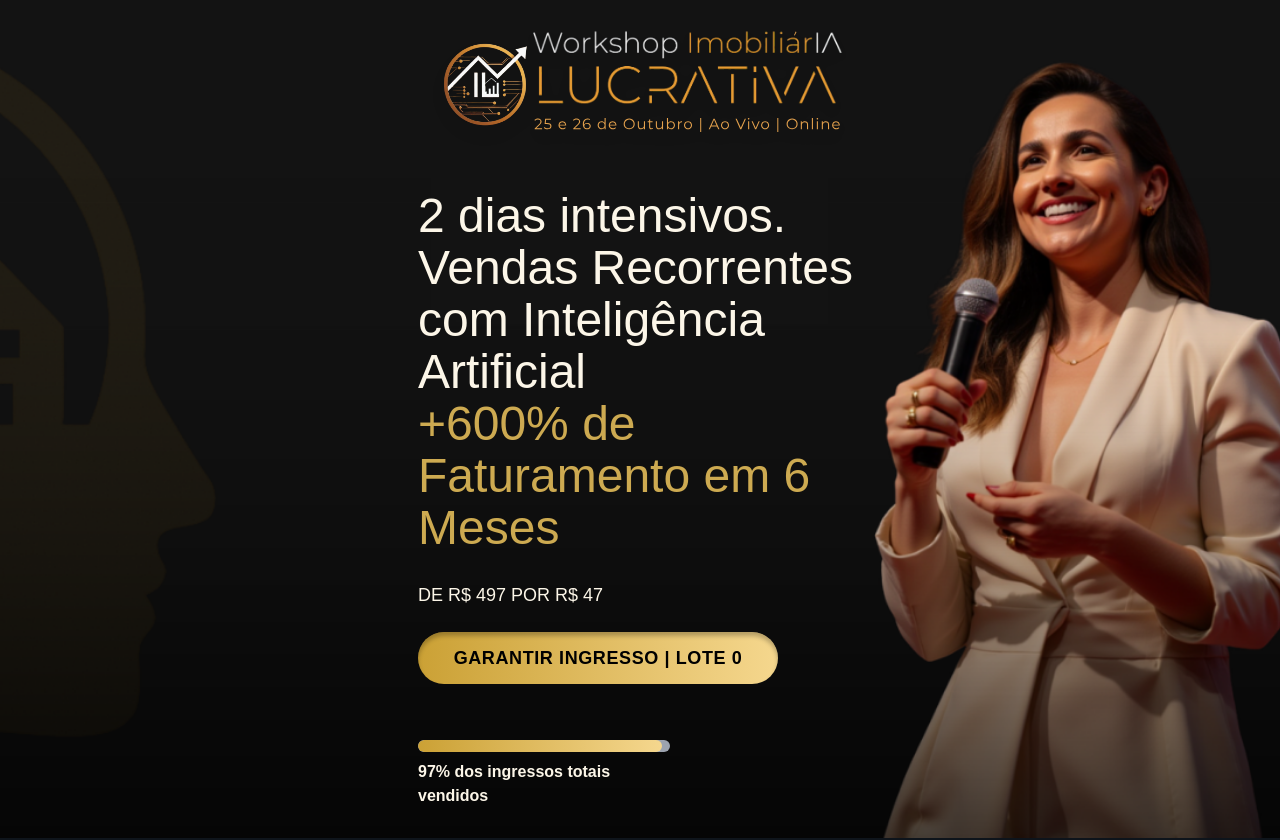
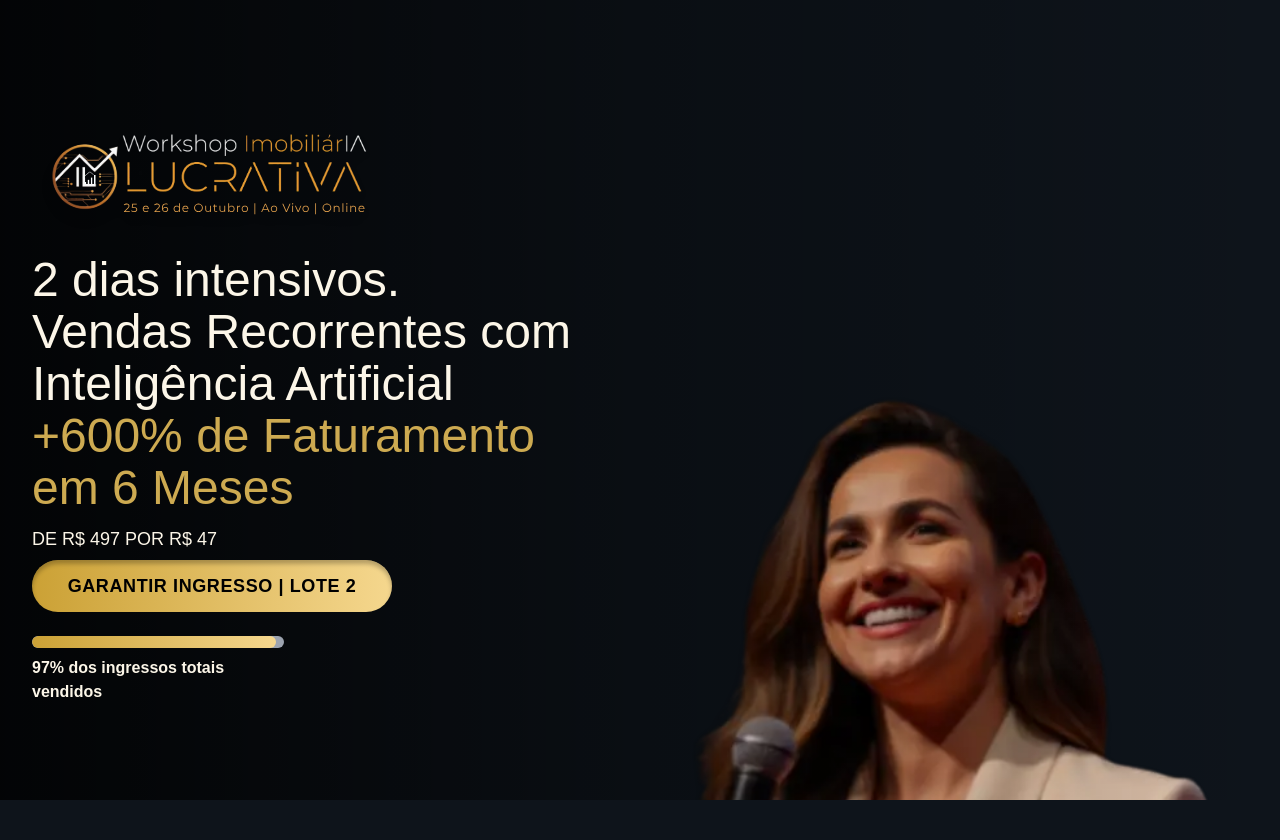
Before and after one commit to SOLANOSOX/workshop-pagina-2, a React (Vite) app: page / in a window 1280 px wide. Shown: the top 840 px of the page. Built offline with nearby package versions, Linux system fonts and the light colour scheme.

Commit message:
Ajustes na Hero e âncoras dos botões

```diff
--- a/src/components/BeforeSix2.tsx
+++ b/src/components/BeforeSix2.tsx
@@ -108,7 +108,7 @@ const BeforeSix2 = () => {
                          text-[clamp(13px,3.6vw,18px)]"
               style={{ textWrap: "balance" }}
             >
-              GARANTIR INGRESSO | LOTE 0 por apenas R$&nbsp;47
+              GARANTIR INGRESSO | LOTE 2 por apenas R$&nbsp;47
             </span>
           </Button>
         </div>
--- a/src/components/FourthSection.tsx
+++ b/src/components/FourthSection.tsx
@@ -111,7 +111,10 @@ const FourthSection = () => {
                 hover:from-[#FFD85D] hover:to-[#FFF3C0]
                 hover:shadow-[0_0_20px_rgba(255,215,0,0.7)]
               "
-              onClick={() => setIsModalOpen(true)}
+              onClick={() => {
+                const priceSection = document.getElementById("price-section");
+                priceSection?.scrollIntoView({ behavior: "smooth", block: "start" });
+              }}
             >
               Quero VENDER MAIS com IA
             </Button>
--- a/src/components/HeroSection copy 2.tsx
+++ b/src/components/HeroSection copy 2.tsx
@@ -109,7 +109,7 @@ const HeroSection = () => {
     "
               onClick={() => setIsModalOpen(true)}
             >
-              <span className="block font-bold text-[18px] leading-none">GARANTIR INGRESSO | LOTE 0</span>
+              <span className="block font-bold text-[18px] leading-none">GARANTIR INGRESSO | LOTE 2</span>
               {/* <span className="text-[1.30em] font-semibold leading-none -mt-1">
                 por apenas R$47
               </span> */}
--- a/src/components/HeroSection.tsx
+++ b/src/components/HeroSection.tsx
@@ -1,48 +1,46 @@
 import { Button } from "@/components/ui/button";
 import NewLogo2 from "@/assets/log.svg";
 import hero from "@/assets/2bew.png";
-import hero2 from "@/assets/2new2.png";
+import hero2 from "@/assets/hero-mobile.webp";
 
 const HeroSection = () => {
   return (
     <>
-      <section className="relative bg-hero-bg py-8 md:py-12 lg:py-[60px] px-4 md:px-6 lg:px-[418px] font-geist">
-        {/* md até xl-1 (768px até 1279px) */}
+      <section className="relative bg-hero-bg h-[100vh] py-8 md:py-12 lg:py-[60px] px-6 md:px-6 lg:px-8 font-geist">
+        {/* Background para todos os tamanhos */}
         <div
-          className="absolute inset-0 hidden md:block xl:hidden bg-cover bg-center"
+          className="absolute inset-0 bg-cover bg-right-top md:bg-right"
           style={{ backgroundImage: `url(${hero2})` }}
         ></div>
 
-        {/* xl até 2xl-1 (1280px até 1535px) */}
+        {/* 2xl pra cima usa hero */}
         <div
-          className="absolute inset-0 hidden md:block 2xl:hidden bg-cover bg-center"
-          style={{ backgroundImage: `url(${hero2})` }}
-        ></div>
-
-        {/* 2xl pra cima (>=1536px) */}
-        <div
-          className="absolute inset-0 hidden 2xl:block bg-cover bg-center"
+          className="absolute inset-0 hidden 2xl:block bg-cover bg-right-top md:bg-right"
           style={{ backgroundImage: `url(${hero})` }}
         ></div>
 
-        <div className="relative z-10 max-w-[1060px] mx-auto min-h-[500px] md:min-h-[600px] lg:h-[718px] flex flex-col items-start justify-center gap-6 md:gap-8">
+        {/* Overlay escuro à esquerda para destacar o texto e manter Adel visível à direita */}
+        <div className="absolute inset-0 bg-gradient-to-r from-black/90 via-black/50 to-transparent md:from-black/80 md:via-black/30 md:to-transparent"></div>
+
+        <div className="relative z-10 max-w-7xl mx-auto h-full flex items-start pt-2 md:pt-12">
+          <div className="w-[540px] max-w-[540px] flex flex-col items-start justify-start gap-3 md:gap-4">
           {/* Logo */}
-          <div className="w-full max-w-[546px] flex flex-col gap-6 md:gap-7">
-            <div className="flex flex-col items-center justify-center overflow-hidden">
+          <div className="w-full max-w-[546px] flex flex-col gap-3 md:gap-4">
+            <div className="flex flex-col items-start justify-center overflow-hidden">
               <img
                 src={NewLogo2}
                 alt="Legado Imobiliário Logo"
-                className="w-full max-w-[300px] md:max-w-[800px] lg:max-w-[1000px] h-auto object-contain drop-shadow-lg"
+                className="w-full min-w-[220px] max-w-[350px] h-auto object-contain drop-shadow-lg"
               />
             </div>
 
             {/* Main Content */}
-            <div className="flex flex-col gap-4 md:gap-6 text-center md:text-left">
+            <div className="flex flex-col gap-2 md:gap-3 text-left">
               {/* Main Title */}
               <div className="flex flex-col">
                 <h1
                   className="
-    text-[25px] md:text-[36px] lg:text-[48px]
+    text-[24px] md:text-[36px] lg:text-[48px]
     leading-[34px] md:leading-[42px] lg:leading-[52px]
     text-hero-text
   "
@@ -54,13 +52,13 @@ const HeroSection = () => {
             </div>
           </div>
 
-          <div className="w-full flex justify-center">
+          <div className="w-full flex justify-start">
             <h2
               className="
     text-hero-text
     text-[14px] md:text-[16px] lg:text-[18px]
     m-0 p-0 leading-none
-    w-full text-center md:text-left
+    text-left
   "
             >
               DE R$ 497 POR R$ 47
@@ -68,7 +66,7 @@ const HeroSection = () => {
           </div>
 
           {/* CTA Button */}
-          <div className="w-full flex justify-center md:justify-start mb-6 -mt-1">
+          <div className="w-full flex justify-start mb-2 -mt-1">
             <Button
               variant="hero"
               size="hero"
@@ -94,12 +92,12 @@ const HeroSection = () => {
                 priceSection?.scrollIntoView({ behavior: "smooth", block: "start" });
               }}
             >
-              <span className="block font-bold text-[18px] leading-none">GARANTIR INGRESSO | LOTE 0</span>
+              <span className="block font-bold text-[18px] leading-none">GARANTIR INGRESSO | LOTE 2</span>
             </Button>
           </div>
 
           {/* Progress Bar - Lote Vendido */}
-          <div className="w-full flex justify-center md:justify-start">
+          <div className="w-full flex justify-start">
             <div className="w-full max-w-[252px] flex flex-col gap-2">
               <div className="relative w-full h-3 bg-gray-400 rounded-full overflow-hidden">
                 <div
@@ -110,8 +108,7 @@ const HeroSection = () => {
               <p className="text-hero-text text-sm md:text-base font-semibold">97% dos ingressos totais vendidos</p>
             </div>
           </div>
-
-          <div className="flex flex-row flex-wrap gap-6 justify-center"></div>
+          </div>
         </div>
       </section>
     </>
--- a/src/components/SixthSection.tsx
+++ b/src/components/SixthSection.tsx
@@ -33,7 +33,7 @@ export default function SixthSection({
   priceTitle = " ou 5x de",
   bigPrice = "R$ 10,60",
   cashText = "ou R$ 47 à vista",
-  ctaText = "GARANTIR INGRESSO | LOTE 0",
+  ctaText = "GARANTIR INGRESSO | LOTE 2",
 }: {
   date?: string;
   hoursLabel?: string;
--- a/src/components/UrgencySection.tsx
+++ b/src/components/UrgencySection.tsx
@@ -49,7 +49,7 @@ const UrgencySection = () => {
               }}
             >
               <span className="block font-bold text-[18px] leading-none">
-                GARANTIR INGRESSO | LOTE 0
+                GARANTIR INGRESSO | LOTE 2
               </span>
             </Button>
           </div>
--- a/src/pages/Index.tsx
+++ b/src/pages/Index.tsx
@@ -22,12 +22,12 @@ const Index = () => {
       <VideoIntroSection />
       {/* <BenefitsSection /> */}
       <SecondSection />
-      <ThirdSection />
       <FourthSection />
       <ThreeAsSection />
       <BeforeSixSection />
       <SixthSection />
       <BeforeSix2 />
+      <ThirdSection />
       <SeventhSection />
       <EighthSection />
       <MentorsSection />
```
Also changed, not shown: src/assets/hero-mobile.webp (added).
